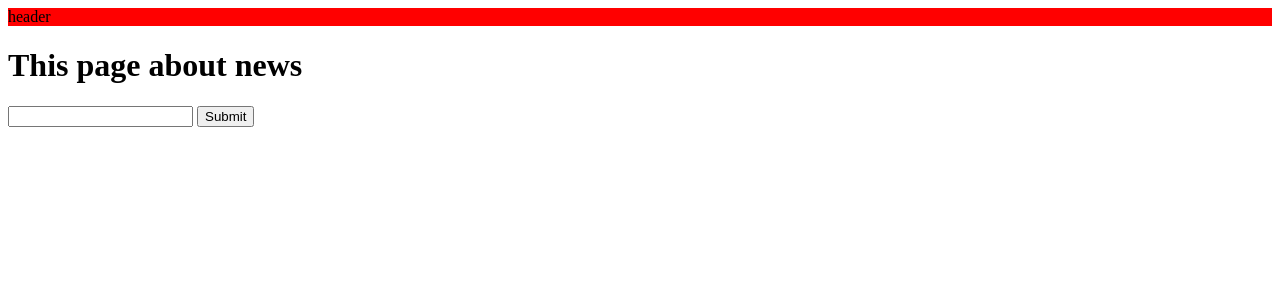
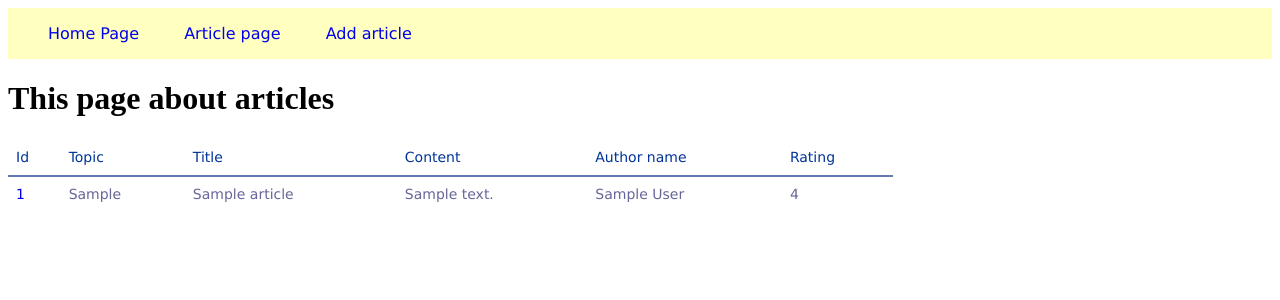
Before and after one commit to tamkovich/tms-django-spring, a Django app: page /article/ in a window 1280 px wide. Shown: the top 300 px of the page. Run offline with Django 3.2, Linux system fonts and the light colour scheme; tables that the repository leaves empty hold one stand-in row (values such as "Sample post").

Commit message:
HW 21 DmitryKubrak (with articles)

```diff
--- /dev/null
+++ b/articles/models.py
@@ -0,0 +1,10 @@
+from django.db import models
+
+
+class Article(models.Model):
+    DoesNotExist = None
+    title = models.CharField(max_length=50)
+    content = models.TextField()
+    author_name = models.CharField(max_length=50)
+    rating = models.IntegerField()
+    topic = models.CharField(max_length=50)
--- a/articles/views.py
+++ b/articles/views.py
@@ -1,7 +1,7 @@
+from articles.forms import ArticleCreateForm, ArticleForm
+from articles.models import Article
 from django.http import HttpResponse
-from django.shortcuts import render
-
-from tms_django_lessons.forms import WriteLineForm
+from django.shortcuts import get_object_or_404, redirect, render
 
 
 def index(request):
@@ -10,29 +10,58 @@ def index(request):
 
 
 def home_page(request):
-    if request.method == 'GET':
-        form = WriteLineForm()
-        return render(
-            request,
-            'home.html',
-            context={"username": 'World', 'form': form},
-        )
-    elif request.method == 'POST':
-        form = WriteLineForm(request.POST)
-        if form.is_valid():
-            data = form.cleaned_data
-            print('Valid data:', data)
-        else:
-            print('Invalid data', form.errors)
-        return render(
-            request,
-            'home.html',
-            context={"username": form.data.username, 'form': form},
-        )
+    articles = Article.objects.all()
+    return render(
+        request,
+        'home.html',
+        context={"articles": articles},
+    )
 
 
 def get_article_page(request):
+    articles = Article.objects.all()
+
     return render(
         request,
         'article.html',
+        context={"articles": articles},
     )
+
+
+def add_article(request):
+    if request.method == 'POST':
+        form = ArticleCreateForm(request.POST)
+        if form.is_valid():
+            Article.objects.create(
+                title=form.cleaned_data['title'],
+                content=form.cleaned_data['content'],
+                author_name=form.cleaned_data['author_name'],
+                rating=form.cleaned_data['rating'],
+                topic=form.cleaned_data.get('topic'),
+            )
+            return redirect('home-page')
+    else:
+        form = ArticleCreateForm()
+    return render(
+        request,
+        'add_article.html',
+        context={'form': form}
+    )
+
+
+def article_edit(request, articles_id):
+    article = get_object_or_404(Article, id=articles_id)
+    if request.method == 'GET':
+        form = ArticleForm(instance=article)
+        return render(request, 'article_edit.html', {'article': article, 'form': form})
+    else:
+        form = ArticleForm(request.POST, instance=article)
+        form.save()
+        return redirect('home-page')
+
+
+def delete_article(request, articles_id):
+    article = get_object_or_404(Article, id=articles_id)
+    if request.method == 'POST':
+        article.delete()
+        return redirect('home-page')
--- a/templates/article.html
+++ b/templates/article.html
@@ -1,16 +1,35 @@
-<!DOCTYPE html>
-<html lang="en">
-<head>
-    <meta charset="UTF-8">
-    <title>Article Page</title>
-</head>
-<body>
-    <div style="background-color: red;">header</div>
-    <h1>This page about news</h1>
+{% extends "base.html" %}
+
+{% block title %}Article Page{% endblock %}
+
+{% block content %}
+
+    <h1>
+        This page about articles
+    </h1>
     <form action="" method="post">
+        <table>
+            <tr>
+                <th> Id </th>
+                <th> Topic </th>
+                <th> Title </th>
+                <th> Content </th>
+                <th> Author name </th>
+                <th> Rating </th>
+            </tr>
         {% csrf_token %}
-        <input type="text" name="username" id="">
-        <input type="submit" name="Отправить">
+        {% for article in articles %}
+
+            <tr>
+                <td><a href="{% url 'article_edit'  article.id  %}">{{ article.id }}</a></td>
+                <td>{{ article.topic }}</td>
+                <td>{{ article.title }}</td>
+                <td>{{ article.content }}</td>
+                <td>{{ article.author_name }}</td>
+                <td>{{ article.rating }}</td>
+            </tr>
+
+        {% endfor %}
+        </table>
     </form>
-</body>
-</html>
+{% endblock %}
--- a/templates/base.html
+++ b/templates/base.html
@@ -3,13 +3,63 @@
 <head>
     <meta charset="UTF-8">
     <title>
-        {% block title %}{% endblock %}
+        {% block title %} {% endblock %}
     </title>
 </head>
 <body>
-    <div style="background-color: red;">
-        <div>header</div>
-        <div><a href="{% url 'home-page' %}">Home Page</a></div>
+
+<style type="text/css">
+         header {
+          font-family: Lucida Sans Unicode, Lucida Grande, Sans-Serif;
+        }
+        ul {
+            display:inline-block;
+        }
+        a {
+        text-decoration: none;
+        }
+        ul a:hover {
+           text-decoration: underline;
+           color: #000066;
+        }
+
+        table {
+          font-family: Lucida Sans Unicode, Lucida Grande, Sans-Serif;
+          font-size: 14px;
+          background: white;
+          max-width: 70%;
+          width: 70%;
+          border-collapse: collapse;
+          text-align: left;
+        }
+        th {
+          font-weight: normal;
+          color: #039;
+          border-bottom: 2px solid #6678b1;
+          padding: 10px 8px;
+        }
+        td {
+          color: #669;
+          padding: 9px 8px;
+          transition: .3s linear;
+        }
+        tr:hover td {
+          color: #6699ff;
+          background: #ffffcc;
+        }
+</style>
+
+    <div style="background-color: rgba(255, 255, 128, .5);">
+<header>
+        <ul><div><a href="{% url 'home-page' %}">Home Page</a></div>
+        </ul>
+        <ul><div><a href="{% url 'article-page' %}">Article page</a></div>
+        </ul>
+        <ul><div><a href="{% url 'add-article' %}">Add article</a></div>
+        </ul>
+</header>
+
+
     </div>
     {% block content %}{% endblock %}
 </body>
--- a/tms_django_lessons/urls.py
+++ b/tms_django_lessons/urls.py
@@ -16,11 +16,16 @@ Including another URLconf
 from django.contrib import admin
 from django.urls import path
 
-from articles.views import index, home_page, get_article_page
+from articles.views import index, home_page, get_article_page, add_article, \
+    article_edit, delete_article
 
 urlpatterns = [
     path('', index),
-    path('article/', get_article_page),
+    path('add-article/', add_article, name='add-article'),
+    path('admin/', admin.site.urls),
+    path('article/', get_article_page, name='article-page'),
+    path('article-edit/', article_edit, name='article-edit'),
+    path('article-edit/<int:articles_id>/', article_edit, name='article_edit'),
+    path('article-edit/<int:articles_id>/delete', delete_article, name='delete_article'),
     path('home/', home_page, name='home-page'),
-    path('admin/', admin.site.urls),
 ]
```
Also changed, not shown: articles/forms.py (added, +18 -0 lines), templates/add_article.html (added, +14 -0 lines), templates/article_edit.html (added, +45 -0 lines), templates/home.html (+22 -4 lines), tms_django_lessons/forms.py (deleted, +0 -7 lines), articles/migrations/0001_initial.py (added).
